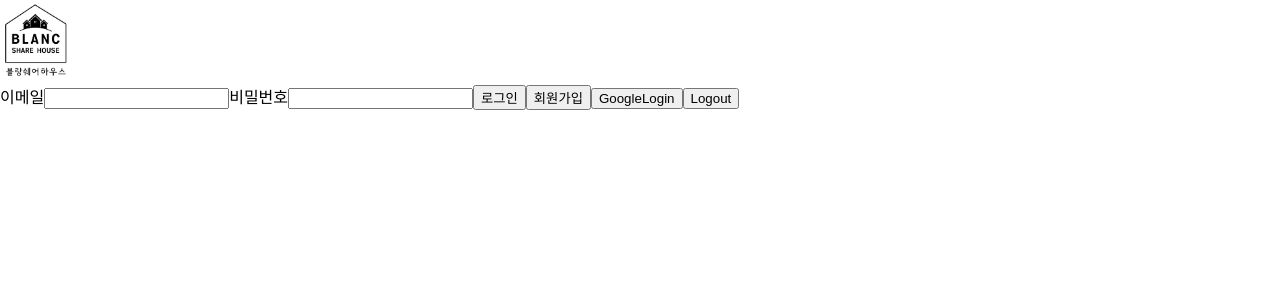
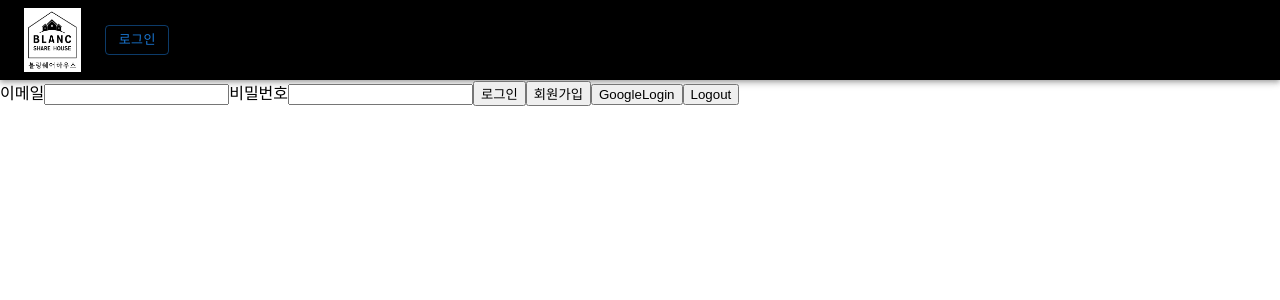
Before and after one commit to lim-youn-ho/React_Study, a React (Create React App) app: page / in a window 1280 px wide. Shown: the top 300 px of the page. Built offline with nearby package versions, Linux system fonts and the light colour scheme; no server answers.

Commit message:
css 라이브러리 추가

```diff
--- a/package.json
+++ b/package.json
@@ -4,6 +4,9 @@
   "private": true,
   "dependencies": {
     "@craco/craco": "^7.1.0",
+    "@emotion/react": "^11.11.4",
+    "@emotion/styled": "^11.11.0",
+    "@mui/material": "^5.15.13",
     "@testing-library/jest-dom": "^5.17.0",
     "@testing-library/react": "^13.4.0",
     "@testing-library/user-event": "^13.5.0",
--- a/src/components/Header.js
+++ b/src/components/Header.js
@@ -1,7 +1,9 @@
 
-import "@Components/Header"
+import "@Styles/Header.css"
 import logo from "@Styles/shareHouseLogo.jpg";
 import {Link,useNavigate} from "react-router-dom";
+import {AppBar,Container,Button,Toolbar ,Box } from '@mui/material';
+
 function Header(){
     const navigate  = useNavigate();
     function handleLogoClick() {
@@ -9,9 +11,22 @@ function Header(){
     }
 
     return(
-    <Link to="/" className="logo" onClick={handleLogoClick}>
-        <img src={logo} alt="Logo" position='left' style={{ marginRight: '1.5em', height:'5rem' }} />
-    </Link>
+        <AppBar className="AppBar"  position="static"
+                sx={{
+                    backgroundColor: 'black',
+                }}>
+            <Container maxWidth="xl">
+                <Toolbar disableGutters>
+                    <Link to="/" className="logo" onClick={handleLogoClick}>
+                        <img src={logo} alt="Logo" position='left' style={{ marginRight: '1.5em'}} />
+                    </Link>
+                    <Box horizontal={ 'right'}>
+                        <Button variant="outlined"  size="small">로그인</Button>
+                    </Box>
+                </Toolbar>
+            </Container>
+        </AppBar>
+
     );
 
 }
--- a/src/styles/Header.css
+++ b/src/styles/Header.css
@@ -1,25 +1,20 @@
 header {
     background-color: transparent;
-    padding-left: 16px;
-    padding-right: 16px;
-    padding-top: 16px;
-    padding-bottom: 16px;
     display: flex;
     justify-content: space-between;
     align-items: center;
 }
 header img {
-    height: 12rem;
+    height: 4rem;
 }
 .logo {
     display: flex;
     align-items: center;
-    height: 6rem;
-    padding: 12px;
+    height: 5rem;
 }
 
 .logo img {
-    height: 6rem;
+    height: 4rem;
 }
 
 .logo h1 {
```
Also changed, not shown: 1 other file (tests, documents, lock files or other folders).
